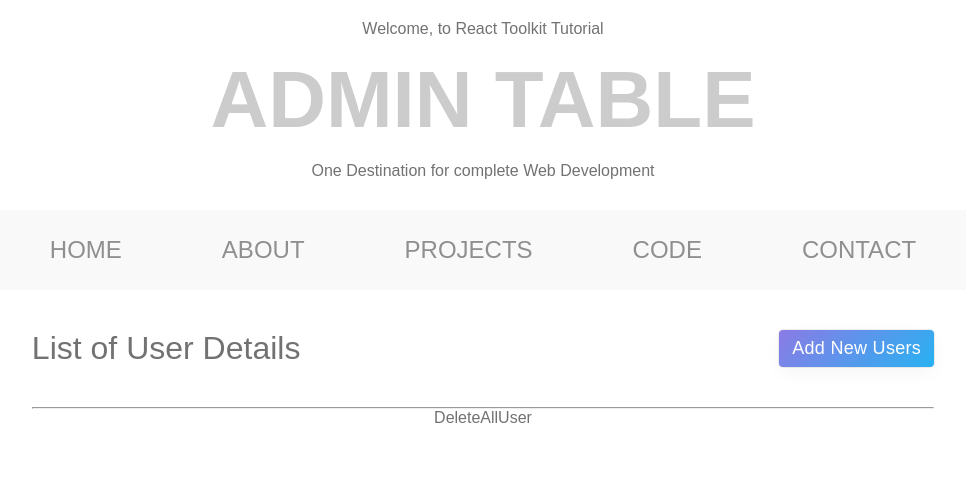
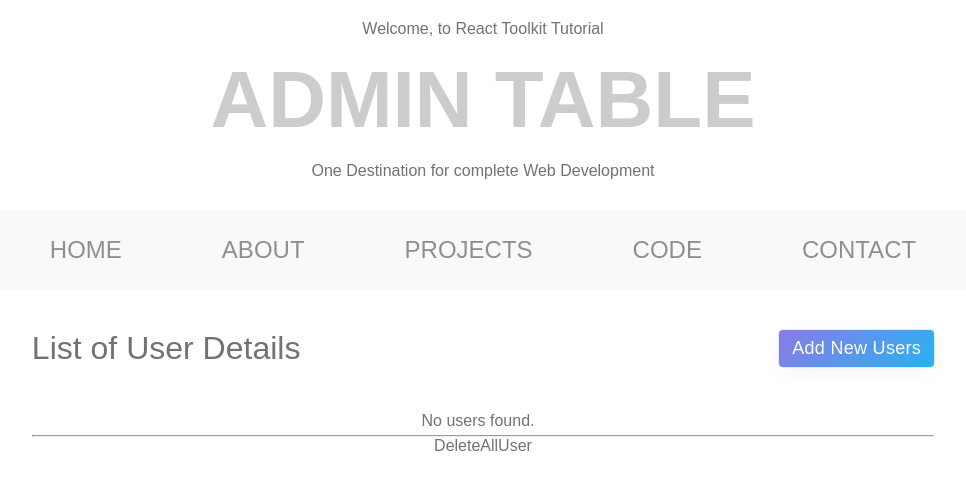
Before and after one commit to Amitkr001/React-toolkit-Project, a React (Vite) app in the folder redux project/: page / in a window 1280 px wide. Shown: the top 490 px of the page, without its empty margins (157-1123 px from the left). Built offline with nearby package versions, Linux system fonts and the light colour scheme; what chance would draw is missing.

Commit message:
displayUser.jsx is done user sowing perfectly

```diff
--- a/redux project/src/components/UserDetails.jsx
+++ b/redux project/src/components/UserDetails.jsx
@@ -4,6 +4,7 @@ import styled from "styled-components";
 import { fakeUserData } from "../api";
 import {useDispatch} from 'react-redux';
 import { addUser } from "../store/slices/userSlices";
+import DisplayUser from "./displayUser";
 
 const UserDetails = () => {
   const dispatch = useDispatch();
@@ -20,10 +21,9 @@ const UserDetails = () => {
           <div className="admin-subtitle">List of User Details</div>
           <button className="btn add-btn" onClick={() => addNewUser(fakeUserData())}>Add New Users</button>
         </div>
-        <ul>
-          {/* <li>Hi</li>
-          <li>Hii</li> */}
-        </ul>
+
+          <DisplayUser/>
+
         <hr />
         <DeleteAllUser />
       </div>
--- /dev/null
+++ b/redux project/src/components/displayUser.jsx
@@ -0,0 +1,42 @@
+import React from 'react';
+import { useSelector } from 'react-redux';
+import styled from 'styled-components';
+
+// Define the Wrapper component using styled-components
+const Wrapper = styled.div`
+    padding: 5px;
+    border-radius: 5px;
+    margin-right: 10px;
+
+    ul {
+        list-style-type: none; /* Removes default bullet points */
+        padding: 0; /* Removes default padding */
+        margin: 0; /* Removes default margin */
+    }
+
+    li {
+        text-align: left; /* Aligns text to the left */
+        padding: 5px 0; /* Adds some padding for better readability */
+        border-bottom: 1px solid #ddd; /* Optional: adds a bottom border for separation */
+    }
+`;
+
+const DisplayUser = () => {
+    const data = useSelector((state) => state.user);
+
+    if (!data || data.length === 0) {
+        return <Wrapper>No users found.</Wrapper>;
+    }
+
+    return (
+        <Wrapper>
+            <ul>
+                {data.map((user, id) => (
+                    <li key={id}>{user}</li>
+                ))}
+            </ul>
+        </Wrapper>
+    );
+};
+
+export default DisplayUser;
```
